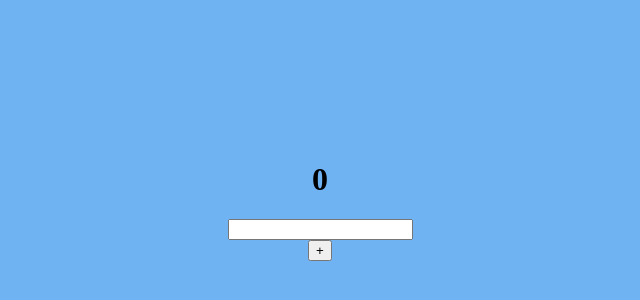
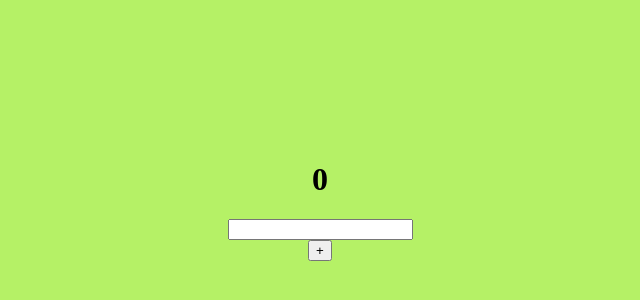
Before and after one commit to prithvi60/expense, a plain HTML site: page index.html in a window 1280 px wide. Shown: the part 208-508 px from the top of the page, without its empty margins (320-960 px from the left). Drawn offline with Linux system fonts and the light colour scheme.

Commit message:
second commit

```diff
--- a/index.html
+++ b/index.html
@@ -15,7 +15,7 @@
         /* align the boxes in cloumn */
         flex-direction: column;
         /* page background */
-        background-color: rgb(112, 179, 243);
+        background-color: rgb(181, 241, 102);
 
        }
     </style>
```
